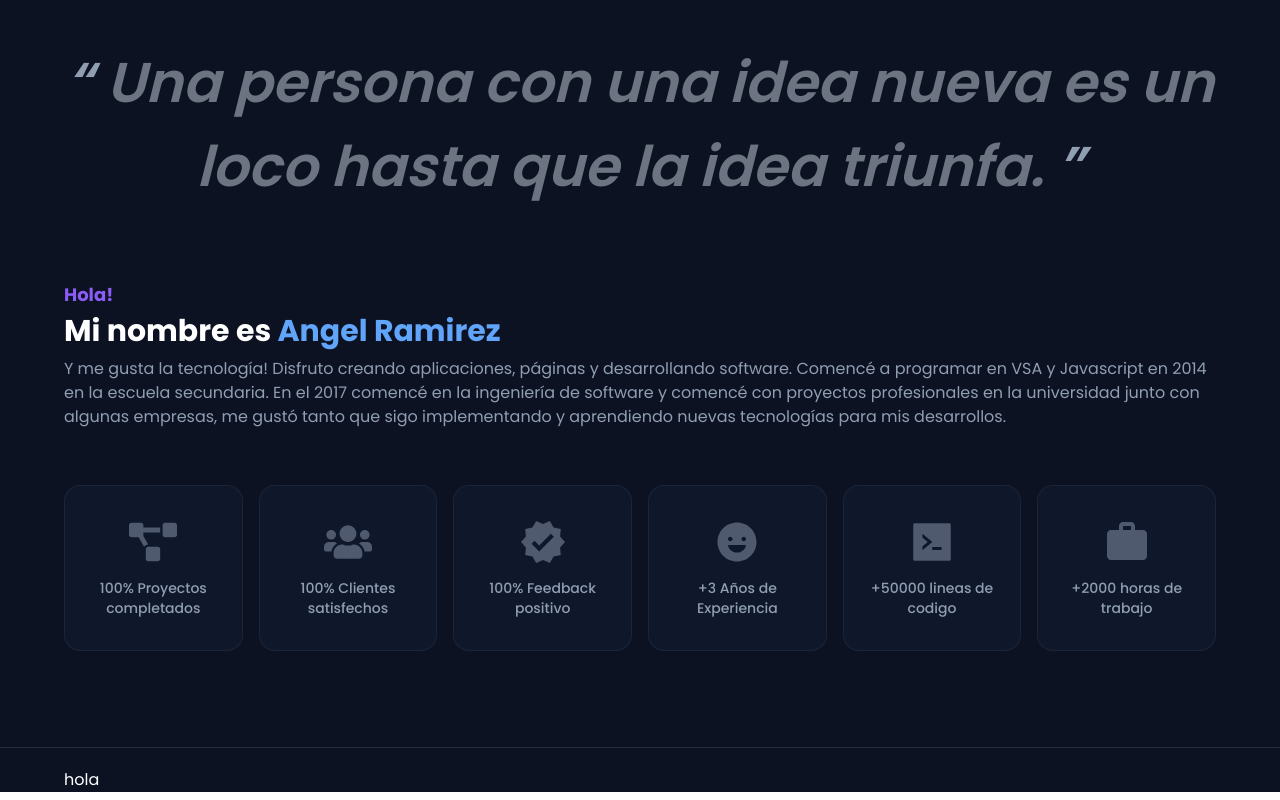
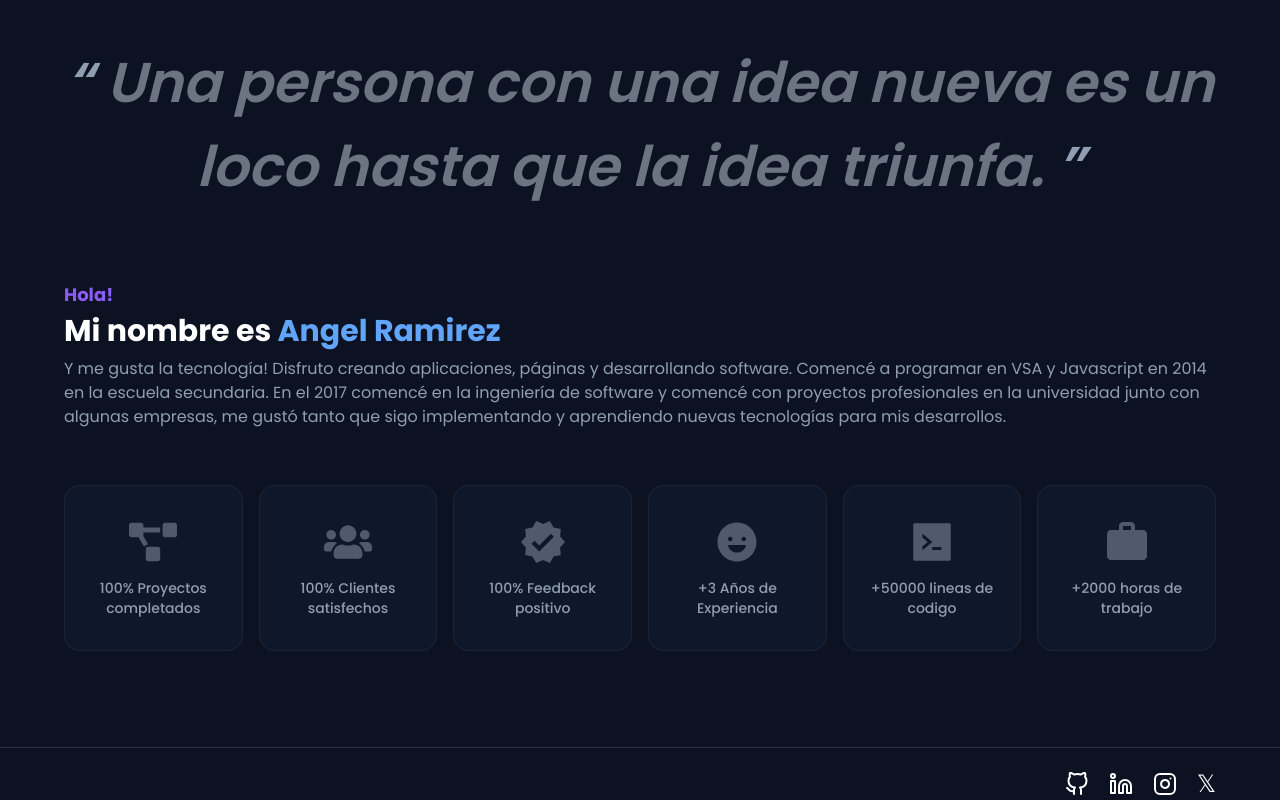
Before and after one commit to ImJars/Development-full-coding, a React (Vite) app: page / in a window 1280 px wide. Shown: the part 849-1649 px from the top of the page. Built offline with nearby package versions, Linux system fonts and the light colour scheme.

Commit message:
Add footer-icons

```diff
--- /dev/null
+++ b/src/components/footer/footerIcons.jsx
@@ -0,0 +1,17 @@
+import React from "react";
+
+function FooterIcons({ link, children, classNames}) {
+  return (
+    <>
+      <a href={link}
+        target="_blank"
+        rel="noopener noreferrer"
+        className={`${classNames} flex justify-center items-center`}
+    >
+        <span>{children}</span>
+      </a>
+    </>
+  );
+}
+
+export default FooterIcons;
--- a/src/footer.jsx
+++ b/src/footer.jsx
@@ -2,6 +2,7 @@ import React from "react";
 import styled from "styled-components";
 import { FiGithub, FiLinkedin, FiInstagram } from "react-icons/fi";
 import FooterLink from "./components/footer/footerLinks";
+import FooterIcons from "./components/footer/footerIcons";
 
 const FooterSection = styled.section`
   display: block;
@@ -16,13 +17,30 @@ function Footer() {
       <footer className="bg-primary text-white font-poppins">
         <FooterSection className="mx-1 sm:mx-0">
           <div className="content-wrapped block mx-auto">
+            <div className="flex justify-end space-x-5 text-2xl">
+              <FooterIcons
+                classNames={""}
+                link={"https://github.com/ImJars"}
+                children={<FiGithub />}
+              />
+              <FooterIcons
+                classNames={""}
+                link={"https://www.linkedin.com/in/imjars/"}
+                children={<FiLinkedin />}
+              />
+              <FooterIcons
+                classNames={""}
+                link={"https://www.instagram.com/jars.little/"}
+                children={<FiInstagram />}
+              />
+              <FooterIcons
+                classNames={""}
+                link={"https://twitter.com/Im_Jars"}
+                children={"𝕏"}
+              />
+            </div>
             <div>
-              <div>
-                <h1 className="text-white hover:text-gray-300 bg-primary">
-                  hola
-                </h1>
-              </div>
-              <div></div>
+
             </div>
           </div>
         </FooterSection>
```
